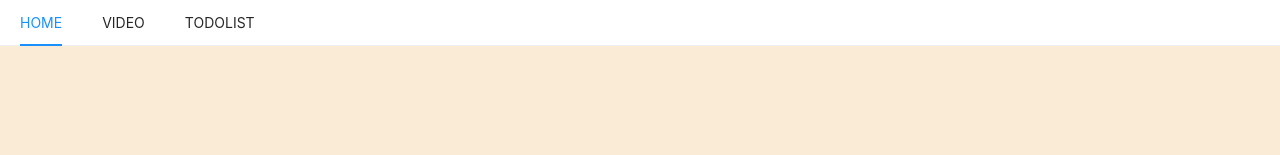
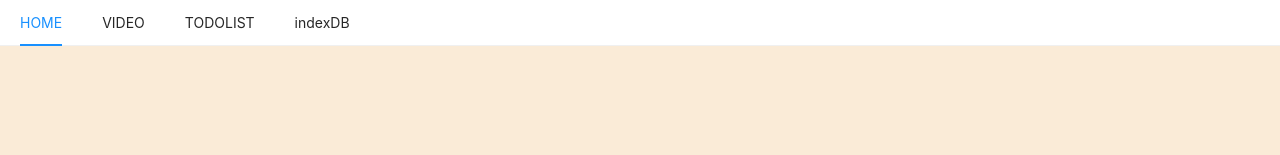
Before and after one commit to wangchunlei0000/koala, a Vue app: page / in a window 1280 px wide. Shown: the top 155 px of the page. Built offline with nearby package versions, Linux system fonts and the light colour scheme.

Commit message:
change navigator

```diff
--- a/src/components/navigator/index.vue
+++ b/src/components/navigator/index.vue
@@ -1,11 +1,20 @@
 <script setup>
-import { ref } from 'vue'
-import { useRouter } from 'vue-router'
+import { ref, watch } from 'vue'
+import { useRouter, useRoute } from 'vue-router'
 
 const router = useRouter()
+const route = useRoute()
 
 const currentKey = ref(['home'])
 
+watch(
+  () => {
+    return route.name
+  },
+  val => {
+    currentKey.value = [val]
+  },
+)
 const changeKey = ({ key }) => {
   currentKey.value = [key]
   router.push({ name: key })
@@ -24,6 +33,7 @@ const changeKey = ({ key }) => {
         </a-menu-item-group>
       </a-sub-menu>
       <a-menu-item key="todolist"> TODOLIST </a-menu-item>
+      <a-menu-item key="indexDB"> indexDB </a-menu-item>
     </a-menu>
   </div>
 </template>
--- a/src/router/index.js
+++ b/src/router/index.js
@@ -32,6 +32,14 @@ const router = createRouter({
       // which is lazy-loaded when the route is visited.
       component: () => import('@/views/todolist/index.vue'),
     },
+    {
+      path: '/indexDB',
+      name: 'indexDB',
+      // route level code-splitting
+      // this generates a separate chunk (About.[hash].js) for this route
+      // which is lazy-loaded when the route is visited.
+      component: () => import('@/views/indexDB/index.vue'),
+    },
   ],
 })
 
```
